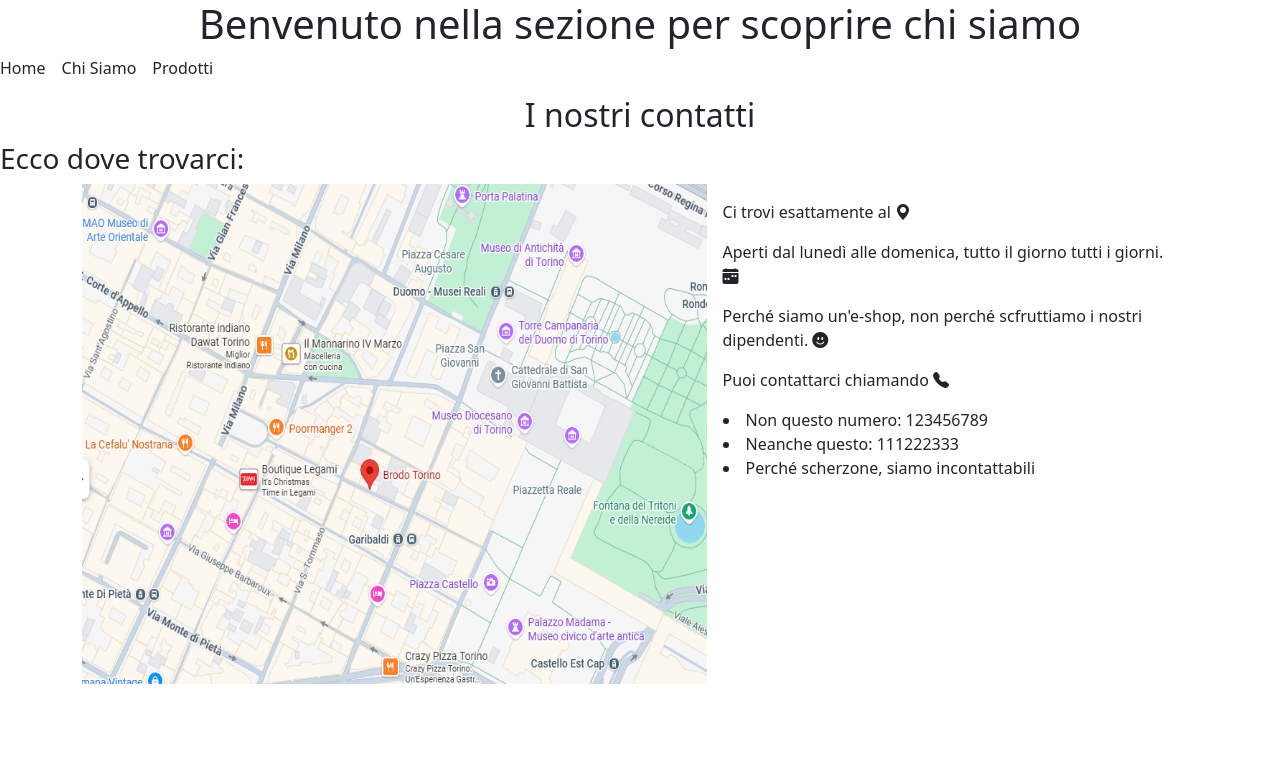
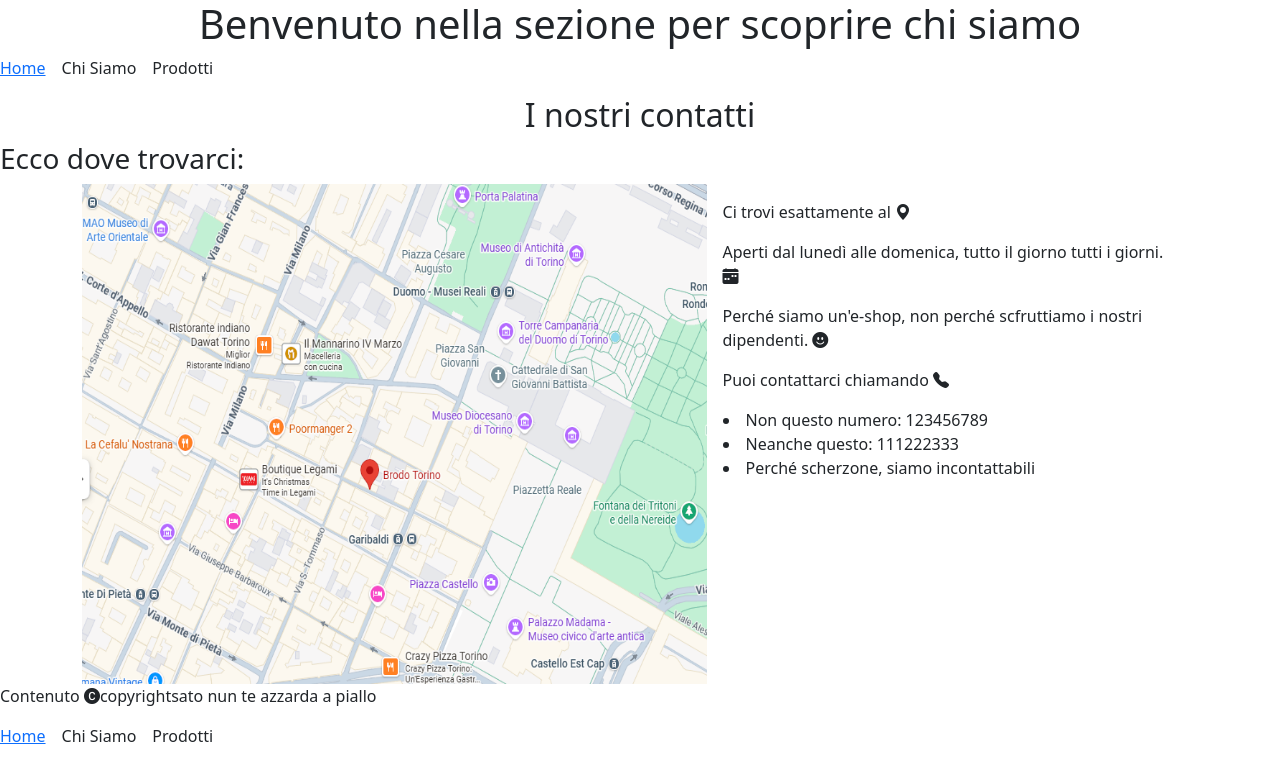
Before and after one commit to MicheleTodeschini/react-router, a React (Vite) app: page /ChiSiamo in a window 1280 px wide. Shown: the top 780 px of the page. Built offline with nearby package versions, Linux system fonts and the light colour scheme.

Commit message:
Create Footer component
Add Header and Footer in every page

```diff
--- /dev/null
+++ b/src/components/Footer.jsx
@@ -0,0 +1,27 @@
+import { Link } from 'react-router-dom'
+
+
+export default function Footer() {
+
+    return(
+        <footer>
+          <section className='footer-left'>
+            <p>Contenuto <i class="bi bi-c-circle-fill"></i>copyrightsato nun te azzarda a piallo</p>
+          </section>
+          <section className='footer-right'>
+                 <ul className='list-unstyled d-flex  gap-3'>
+   <li className="nav-item">
+        <Link to='/'>Home</Link>
+     </li>
+      <li className="nav-item ">
+         <Link className="nav-link" aria-current="page" to="/ChiSiamo">Chi Siamo</Link>
+     </li>
+     <li className="nav-item ">
+         <Link className="nav-link" aria-current="page" to="/Prodotti">Prodotti</Link>
+     </li>
+     </ul>
+          </section>
+        </footer>
+    )
+
+}
--- a/src/pages/ChiSiamo.jsx
+++ b/src/pages/ChiSiamo.jsx
@@ -1,5 +1,7 @@
 import { Link } from 'react-router-dom'
 import Maps from '../img/maps.png'
+import Footer from '../components/Footer'
+import Header from '../components/Header'
 
 
 export default function ChiSiamo() {
@@ -8,17 +10,7 @@ export default function ChiSiamo() {
         <>
             <h1>Benvenuto nella sezione per scoprire chi siamo</h1>
 
-             <ul className='list-unstyled d-flex  gap-3'>
-   <li className="nav-item">
-         <Link className="nav-link " aria-current="page" to="/">Home</Link>
-     </li>
-      <li className="nav-item ">
-         <Link className="nav-link" aria-current="page" to="/ChiSiamo">Chi Siamo</Link>
-     </li>
-     <li className="nav-item ">
-         <Link className="nav-link" aria-current="page" to="/Prodotti">Prodotti</Link>
-     </li>
-     </ul>
+            <Header/>
 
             <h2 className='mx-5'>I nostri contatti </h2>
             <h3>Ecco dove trovarci:</h3>
@@ -37,6 +29,8 @@ export default function ChiSiamo() {
                 <li>Perché scherzone, siamo incontattabili</li>
                 </section>
             </div>
+
+             <Footer/>
         </>
     )
 
--- a/src/pages/HomePage.jsx
+++ b/src/pages/HomePage.jsx
@@ -3,6 +3,7 @@ import Magliette from '../img/magliette.jpg'
 import Zaini from '../img/Zaini.jpg'
 import Gioielli from '../img/gioielli.jpg'
 import Header from '../components/Header'
+import Footer from '../components/Footer'
 
 
 export default function HomePage() {
@@ -38,24 +39,7 @@ export default function HomePage() {
         </div>
 
 
-        <footer>
-          <section className='footer-left'>
-            <p>Contenuto <i class="bi bi-c-circle-fill"></i>copyrightsato nun te azzarda a piallo</p>
-          </section>
-          <section className='footer-right'>
-                 <ul className='list-unstyled d-flex  gap-3'>
-   <li className="nav-item">
-        <Link to='/'>Home</Link>
-     </li>
-      <li className="nav-item ">
-         <Link className="nav-link" aria-current="page" to="/ChiSiamo">Chi Siamo</Link>
-     </li>
-     <li className="nav-item ">
-         <Link className="nav-link" aria-current="page" to="/Prodotti">Prodotti</Link>
-     </li>
-     </ul>
-          </section>
-        </footer>
+        <Footer/>
         </>
     )
 
--- a/src/pages/Prodotti.jsx
+++ b/src/pages/Prodotti.jsx
@@ -1,6 +1,8 @@
 import { Link } from 'react-router-dom'
 import { useState, useEffect } from 'react'
 import axios from 'axios'
+import Footer from '../components/Footer'
+import Header from '../components/Header'
 
 
 export default function Prodotti() {
@@ -24,17 +26,7 @@ export default function Prodotti() {
         <>
             <h1>Benvenuto nella sezione prodotti</h1>
 
-     <ul className='list-unstyled d-flex  gap-3 products-ul'>
-    <li className="nav-item">
-         <Link className="nav-link " aria-current="page" to="/">Home</Link>
-     </li>
-      <li className="nav-item ">
-         <Link className="nav-link" aria-current="page" to="/ChiSiamo">Chi Siamo</Link>
-     </li>
-     <li className="nav-item ">
-         <Link className="nav-link" aria-current="page" to="/Prodotti">Prodotti</Link>
-     </li>
-     </ul>
+        <Header/>
      <div className='container'>
         <div className='row'>
 
@@ -57,6 +49,8 @@ export default function Prodotti() {
 
      </div>
      </div>
+
+      <Footer/>
         </>
     )
 
--- a/src/pages/Prodotto.jsx
+++ b/src/pages/Prodotto.jsx
@@ -2,6 +2,8 @@ import axios from "axios";
 import { Link } from 'react-router-dom'
 import { useEffect, useState,  } from "react";
 import { useParams } from "react-router-dom";
+import Footer from "../components/Footer";
+import Header from "../components/Header";
 
 
 export default function Prodotto() {
@@ -29,7 +31,8 @@ export default function Prodotto() {
 
     return(
         <>
-        <p>vedo prodotto con id {prodotto.id}</p>
+        <h1> Vedo prodotto con id {prodotto.id} </h1>
+        <Header/>
             <div>
                  <div key={prodotto.id} className='col-4 card py-3'>
                 <div className='card-top'>
@@ -43,6 +46,8 @@ export default function Prodotto() {
                 </div>
             </div>
             </div>
+
+             <Footer/>
         </>
     )
 
```
